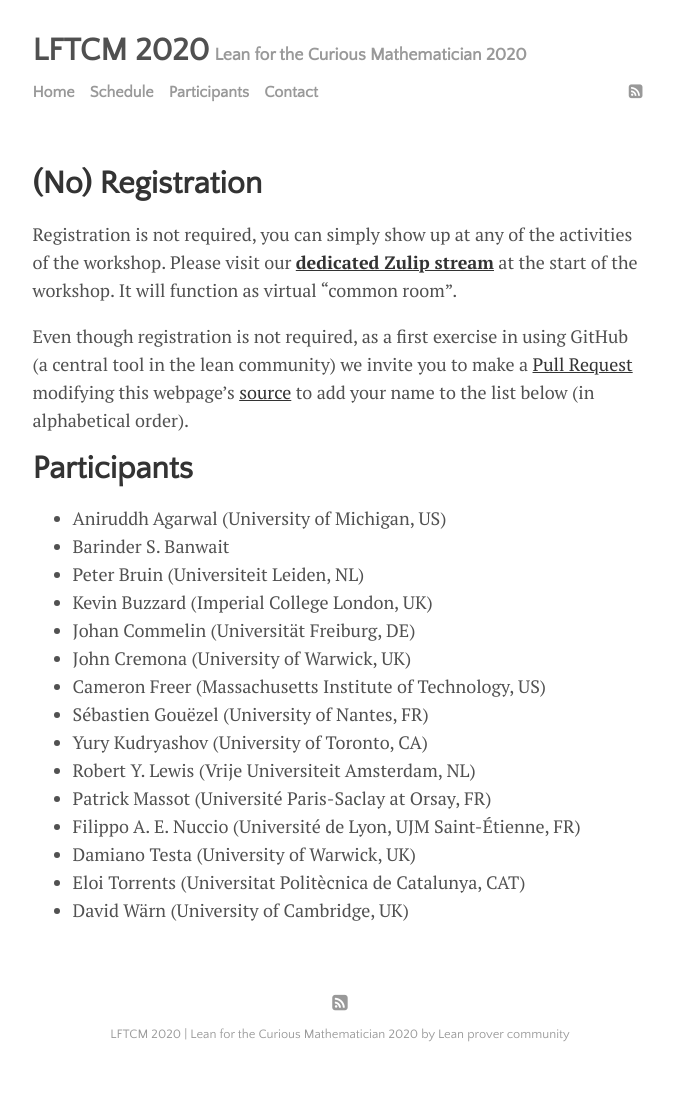
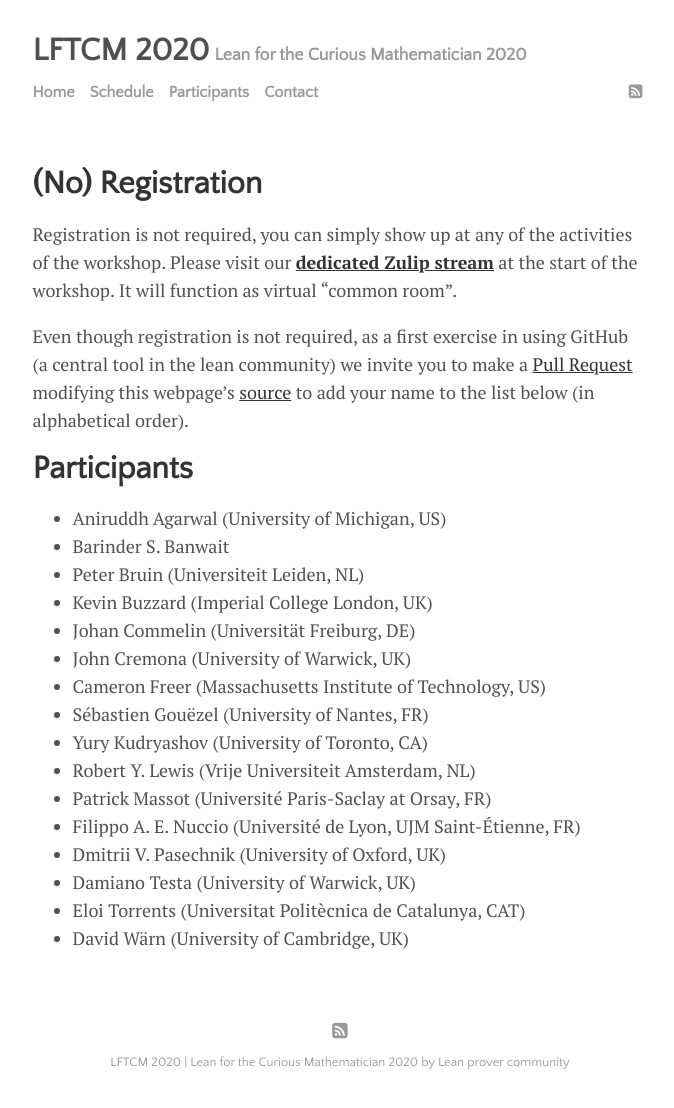
Before and after one commit to leanprover-community/lftcm2020, a Jekyll site: the page built from participants.md, in a window 1280 px wide. Shown: the whole page, without its empty margins (300-974 px from the left). Built offline with Jekyll 4.4.1, drawn with Linux system fonts in a browser that asks for light colours; before the commit the page ends 1080 px from its top, so only the background shows below that.

Commit message:
Update participants.md

```diff
--- a/participants.md
+++ b/participants.md
@@ -36,6 +36,7 @@ to add your name to the list below (in alphabetical order).
 * Robert Y. Lewis (Vrije Universiteit Amsterdam, NL)
 * Patrick Massot (Université Paris-Saclay at Orsay, FR)
 * Filippo A. E. Nuccio (Université de Lyon, UJM Saint-Étienne, FR)
+* Dmitrii V. Pasechnik (University of Oxford, UK)
 * Damiano Testa (University of Warwick, UK)
 * Eloi Torrents (Universitat Politècnica de Catalunya, CAT)
 * David Wärn (University of Cambridge, UK)
```
